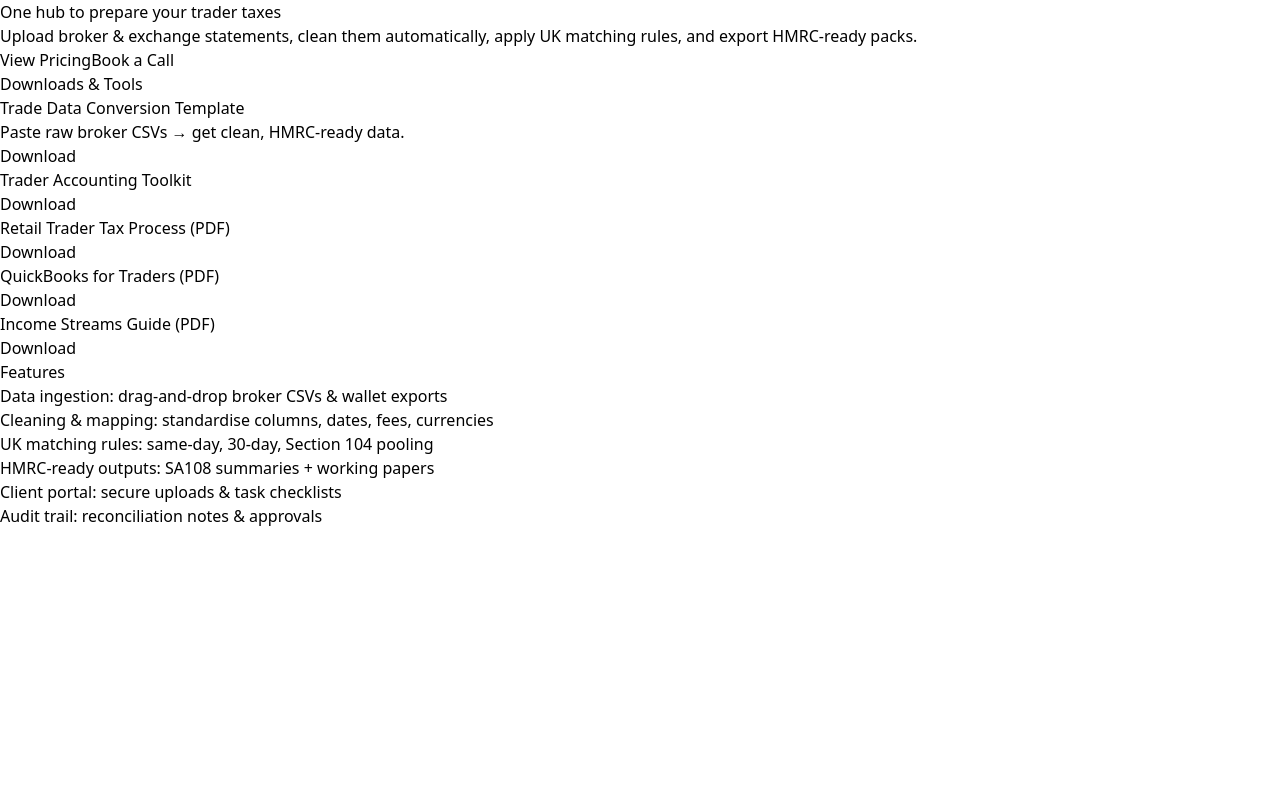
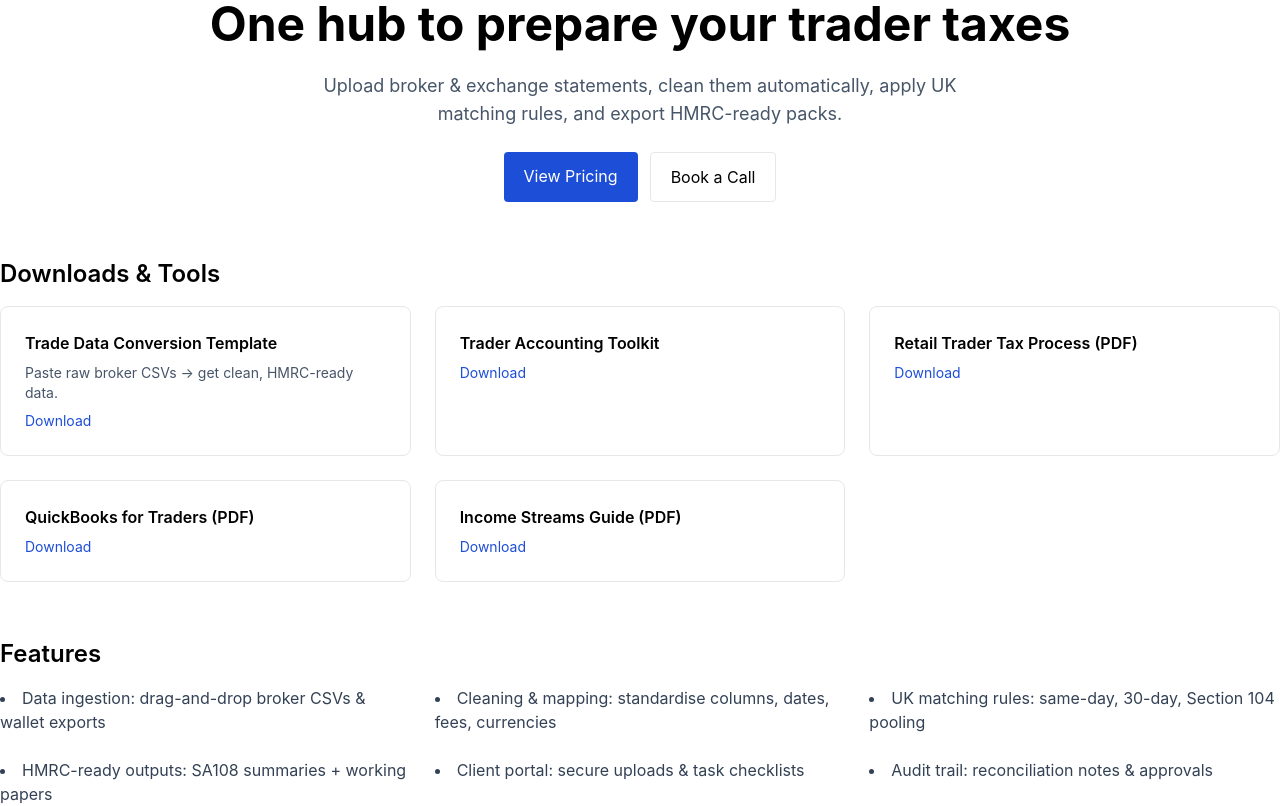
Before and after one commit to cpaveley00/trader-tax-hub2, a Next.js app in the folder trader-tax-hub-full/: page / in a window 1280 px wide. Built offline with nearby package versions, Linux system fonts and the light colour scheme.

Commit message:
Update tailwind.config.ts

```diff
--- a/trader-tax-hub-full/tailwind.config.ts
+++ b/trader-tax-hub-full/tailwind.config.ts
@@ -1 +1,25 @@
-content: ["./app/**/*.{js,ts,jsx,tsx,mdx}", "./components/**/*.{js,ts,jsx,tsx,mdx}"]
+import type { Config } from "tailwindcss";
+
+const config: Config = {
+  content: [
+    "./app/**/*.{js,ts,jsx,tsx,mdx}",
+    "./components/**/*.{js,ts,jsx,tsx,mdx}",
+    "./pages/**/*.{js,ts,jsx,tsx,mdx}",
+  ],
+  theme: {
+    extend: {
+      colors: {
+        primary: {
+          DEFAULT: "#1d4ed8", // Blue-700
+          light: "#3b82f6",   // Blue-500
+          dark: "#1e40af",    // Blue-800
+        },
+      },
+      fontFamily: {
+        sans: ["Inter", "ui-sans-serif", "system-ui"],
+      },
+    },
+  },
+  plugins: [],
+};
+export default config;
```
